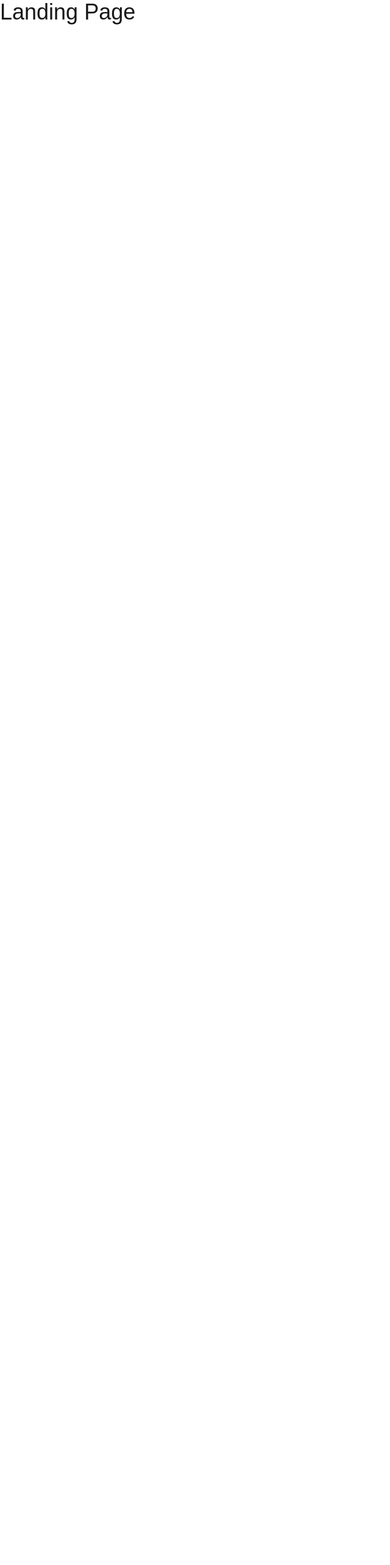
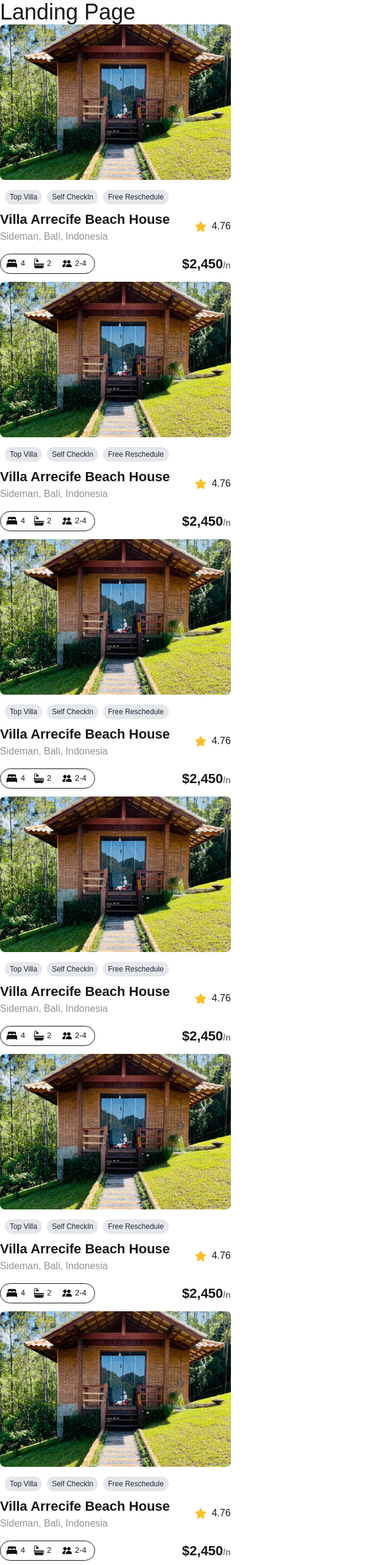
Before and after one commit to Morris-Israel-pi-minla1/alx-project-0x00-setup, a Next.js app in the folder alx-project-0x00/: page /landing in a window 1280 px wide. Shown: the top 2566 px of the page at 61% size, without its empty margins (0-640 px from the left). Before the commit the page ends 800 px from the top, so only its background shows below. Built offline with nearby package versions, Linux system fonts and the light colour scheme.

Commit message:
Using components

```diff
--- a/alx-project-0x00/pages/landing.tsx
+++ b/alx-project-0x00/pages/landing.tsx
@@ -1,8 +1,15 @@
+import Card from "@/components/Card";
 
 const Landing = () => {
     return (
         <div>
             <h1 className="text-4xl font-extralight">Landing Page</h1>
+            <Card />
+            <Card />
+            <Card />
+            <Card />
+            <Card />
+            <Card />
         </div>)
 }
 
```
